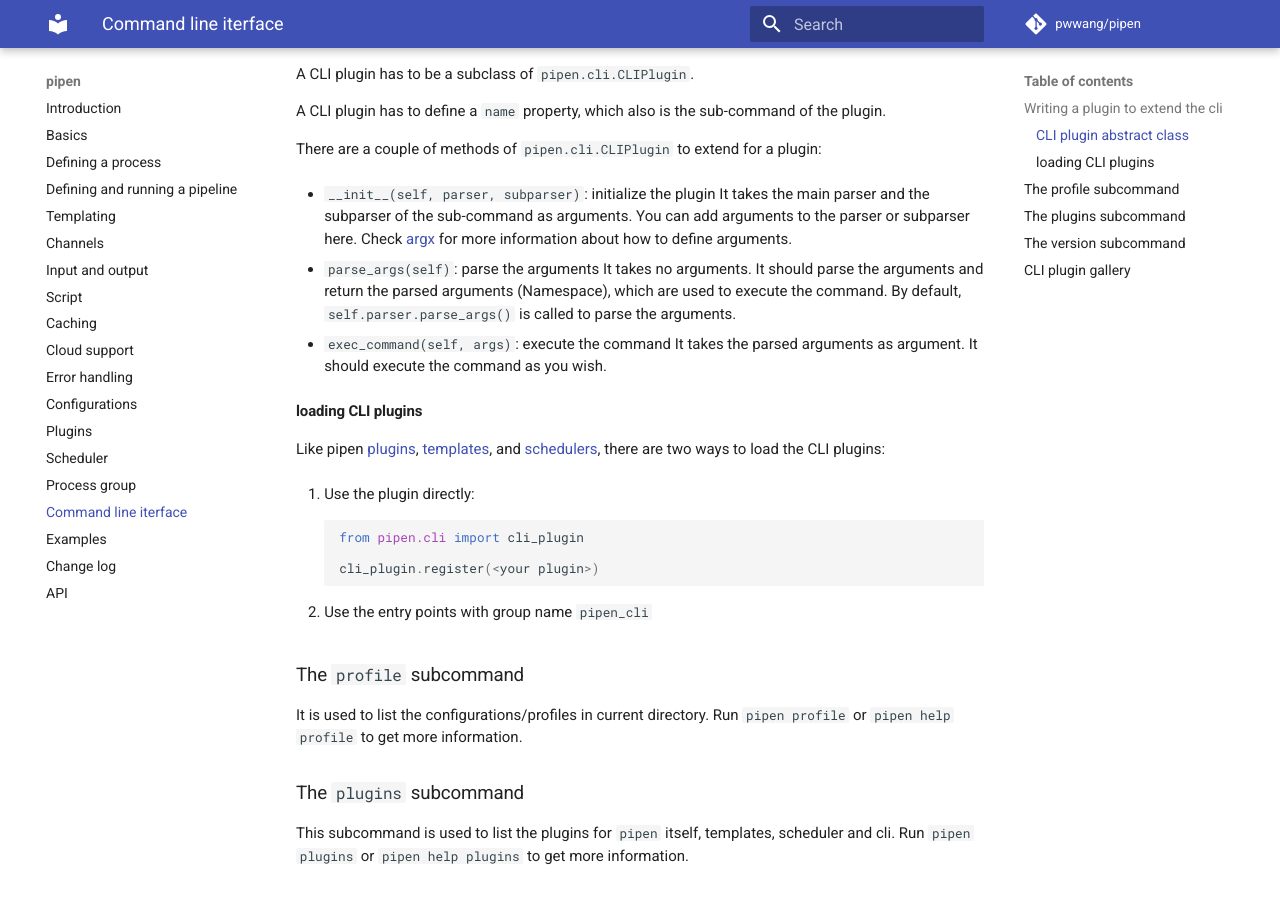
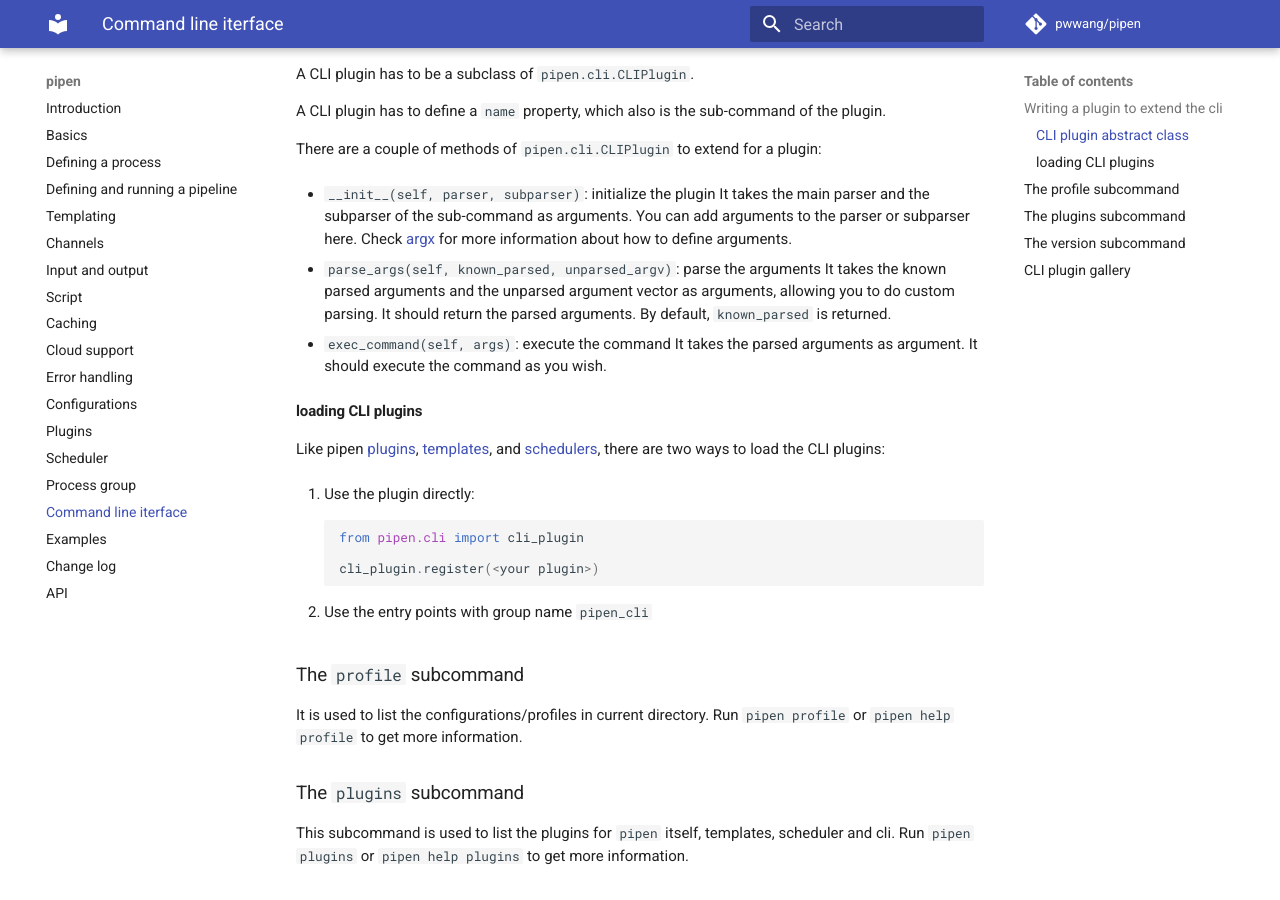
Before and after one commit to pwwang/pipen, an MkDocs documentation site: the page built from docs/cli.md, in a window 1280 px wide and 900 px high, scrolled down 516 px. Built offline with MkDocs 1.6.1 and Material for MkDocs 9.7.7, drawn with Linux system fonts in a browser that asks for light colours; comment, search, counter and statistics services are not loaded.

Commit message:
feat: enhance argument parsing in CLI
- Updated `parse_args` method to accept known parsed and unparsed arguments.
- Modified CLI main function to pass both known and unparsed arguments to the plugin.
- Added a test for handling unrecognized arguments.

```diff
--- a/docs/cli.md
+++ b/docs/cli.md
@@ -32,9 +32,10 @@ There are a couple of methods of `pipen.cli.CLIPlugin` to extend for a plugin:
   It takes the main parser and the subparser of the sub-command as arguments. You can add arguments to the parser or subparser here.
   Check [argx][1] for more information about how to define arguments.
 
-- `parse_args(self)`: parse the arguments
-  It takes no arguments. It should parse the arguments and return the parsed arguments (Namespace), which are used to execute the command.
-  By default, `self.parser.parse_args()` is called to parse the arguments.
+- `parse_args(self, known_parsed, unparsed_argv)`: parse the arguments
+  It takes the known parsed arguments and the unparsed argument vector as arguments, allowing
+  you to do custom parsing. It should return the parsed arguments.
+  By default, `known_parsed` is returned.
 
 - `exec_command(self, args)`: execute the command
   It takes the parsed arguments as argument. It should execute the command as you wish.
```
Also changed, not shown: 3 other files.
